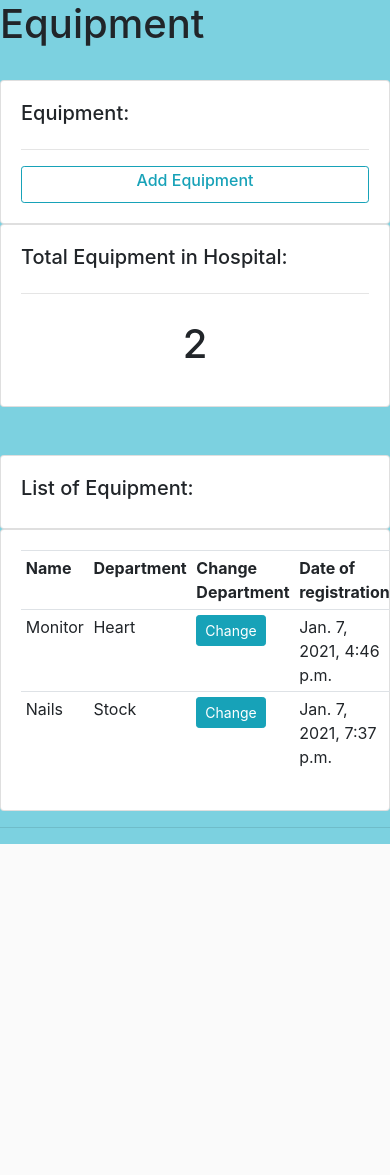
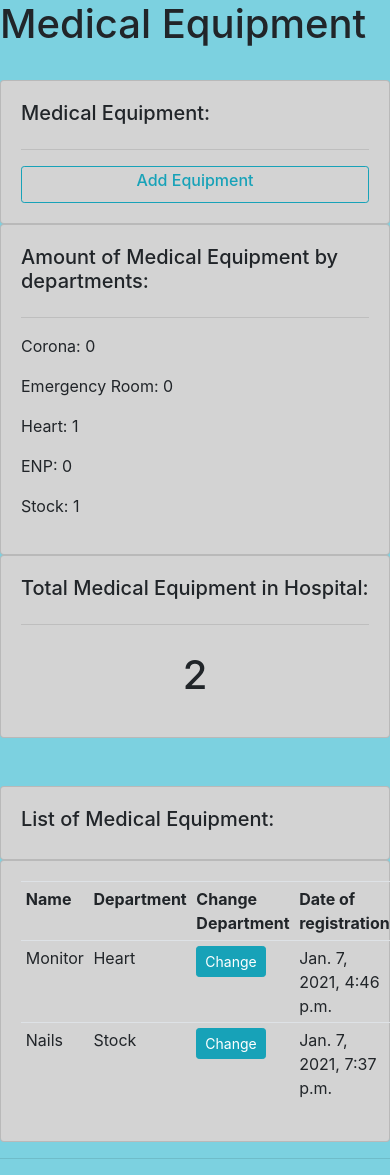
Before and after one commit to ChenKachlon/CoronaProject-23, a Django app: page /equipment/ in a window 390 px wide; the page is wider, and only the part inside the window is pictured. Shown: the part 250-1425 px from the top of that part. Before the commit the page ends 1094 px from the top of that part, so only its background shows below. Run offline with Django 3.2, Linux system fonts and the light colour scheme; a user stored in the database is signed in; data comes from the database, SQL or seed files in the repository; both versions use the stored data as it was after the commit; some libraries are stand-ins or nearby versions.

Commit message:
amount of medical equipment and colors

```diff
--- a/TheSiteCorona23/accounts/templates/accounts/equipment.html
+++ b/TheSiteCorona23/accounts/templates/accounts/equipment.html
@@ -4,14 +4,14 @@
 
 
 
-<h1>Equipment</h1>
+<h1>Medical Equipment</h1>
 
 	<br>
 
 <div class="row">
 	<div class="col-md">
-		<div class="card card-body">
-			<h5>Equipment:</h5>
+		<div class="card card-body" id="general">
+			<h5>Medical Equipment:</h5>
 			<hr>
 			<a class="btn btn-outline-info  btn-sm btn-block" href="{% url 'add_equip' %}"> <h6> Add Equipment</h6> </a>
 
@@ -19,8 +19,23 @@
 	</div>
 
 	<div class="col-md">
-		<div class="card card-body">
-			<h5>Total Equipment in Hospital:</h5>
+		<div class="card card-body" id="general">
+			<tr>
+				<h5>Amount of Medical Equipment by departments:</h5>
+				<hr>
+			<p>Corona: {{Corona}}</p>
+			<p>Emergency Room: {{EmergencyRoom}} </p>
+			<p>Heart: {{Heart}} </p>
+			<p>ENP: {{ENP}}</p>
+			<p>Stock: {{Stock}} </p>
+
+			</tr>
+		</div>
+	</div>
+
+	<div class="col-md">
+		<div class="card card-body" id="general">
+			<h5>Total Medical Equipment in Hospital:</h5>
 			<hr>
 			<h1 style="text-align: center;padding: 10px">{{total_equipment}}</h1>
 		</div>
@@ -33,10 +48,10 @@
 
 <div class="row">
 	<div class="col-md">
-		<div class="card card-body">
-			<h5>List of Equipment:</h5>
+		<div class="card card-body" id="general">
+			<h5>List of Medical Equipment:</h5>
 		</div>
-		<div class="card card-body">
+		<div class="card card-body" id="general">
 			<table class="table table-sm">
 
 				<tr>
@@ -64,7 +79,9 @@
 	<style>
 	        #logo{
 		}
-
+		#general{
+		background-color: #D3D3D3;
+		}
 		body{
 			background-color: #7CD1E0;
 		}
--- a/TheSiteCorona23/accounts/templates/accounts/navbar.html
+++ b/TheSiteCorona23/accounts/templates/accounts/navbar.html
@@ -27,7 +27,7 @@
         <a class="nav-link" href="{% url 'ventilators' %}"> <h3>Ventilators</h3></a>
       </li>
       <li class="nav-item">
-        <a class="nav-link" href="{% url 'equipment' %}"> <h3>Equipment</h3></a>
+        <a class="nav-link" href="{% url 'equipment' %}"> <h3>Medical Equipment</h3></a>
       </li>
       {% endif %}
     </ul>
--- a/TheSiteCorona23/accounts/views.py
+++ b/TheSiteCorona23/accounts/views.py
@@ -277,11 +277,26 @@ def setConcentration(request, pk):
 def equipmentPage(request):
     equipment = Equipment.objects.all()
     total_equipment = Equipment.objects.all().count()
+    Corona = equipment.filter(department='Corona').count()
+    EmergencyRoom = equipment.filter(department='Emergency room').count()
+    Heart = equipment.filter(department='Heart').count()
+    ENP = equipment.filter(department='ENP').count()
+    Stock = equipment.filter(department='Stock').count()
     context = {
-        'total_equipment': total_equipment,
-        'equipment': equipment,
+        'equipment':equipment,
+        'total_equipment':total_equipment,
+        'Corona': Corona,
+        'EmergencyRoom': EmergencyRoom,
+        'Heart': Heart,
+        'ENP': ENP,
+        'Stock':Stock,
     }
     return render(request, 'accounts/equipment.html', context)
+
+
+
+
+
 
 
 @login_required(login_url='login')
```
Also changed, not shown: TheSiteCorona23/accounts/templates/accounts/Ventilators.html (+8 -6 lines), TheSiteCorona23/accounts/templates/accounts/beds.html (+10 -8 lines), TheSiteCorona23/accounts/templates/accounts/dashboard.html (+12 -1 lines), TheSiteCorona23/accounts/templates/accounts/patients.html (+9 -7 lines), TheSiteCorona23/db.sqlite3.
